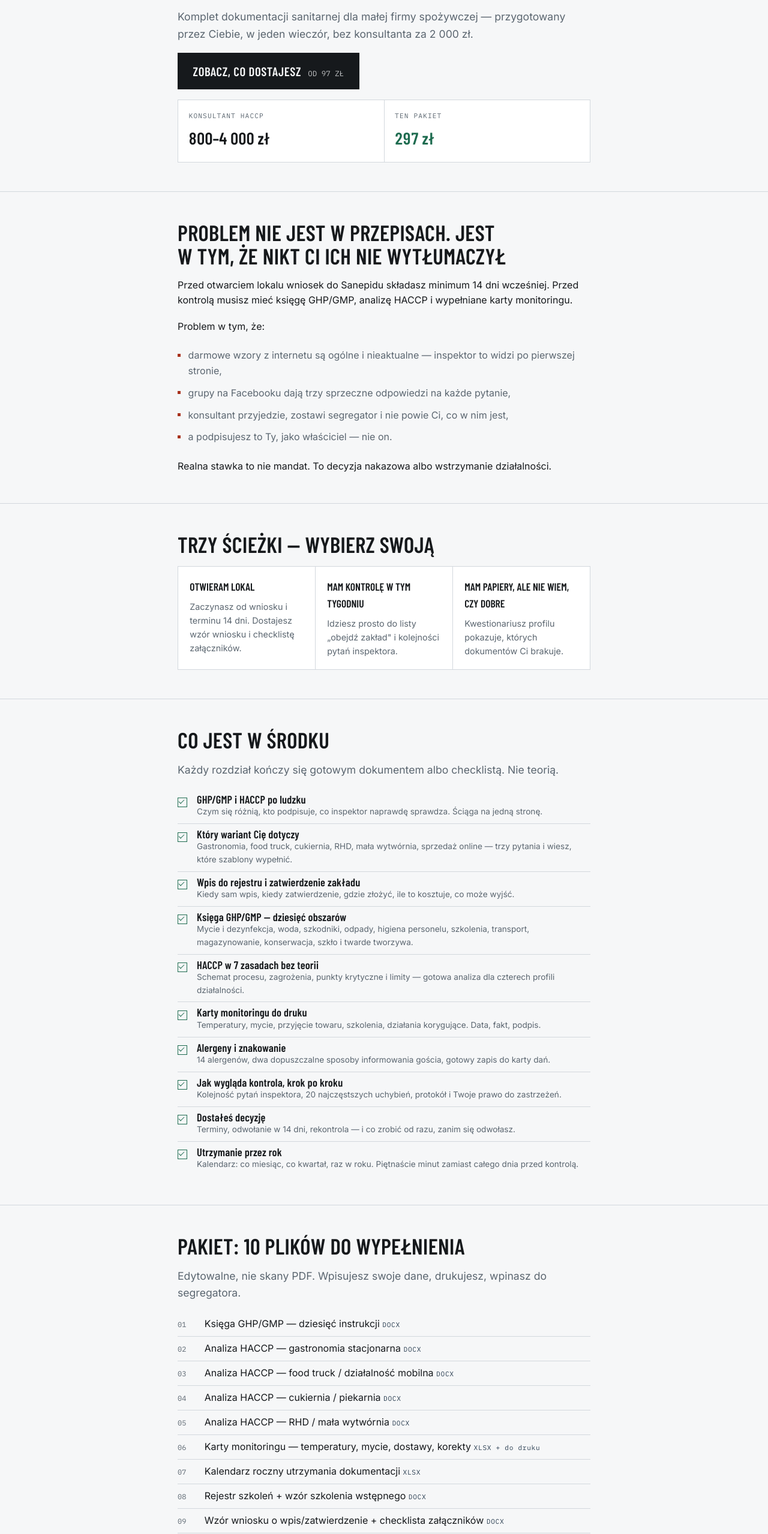
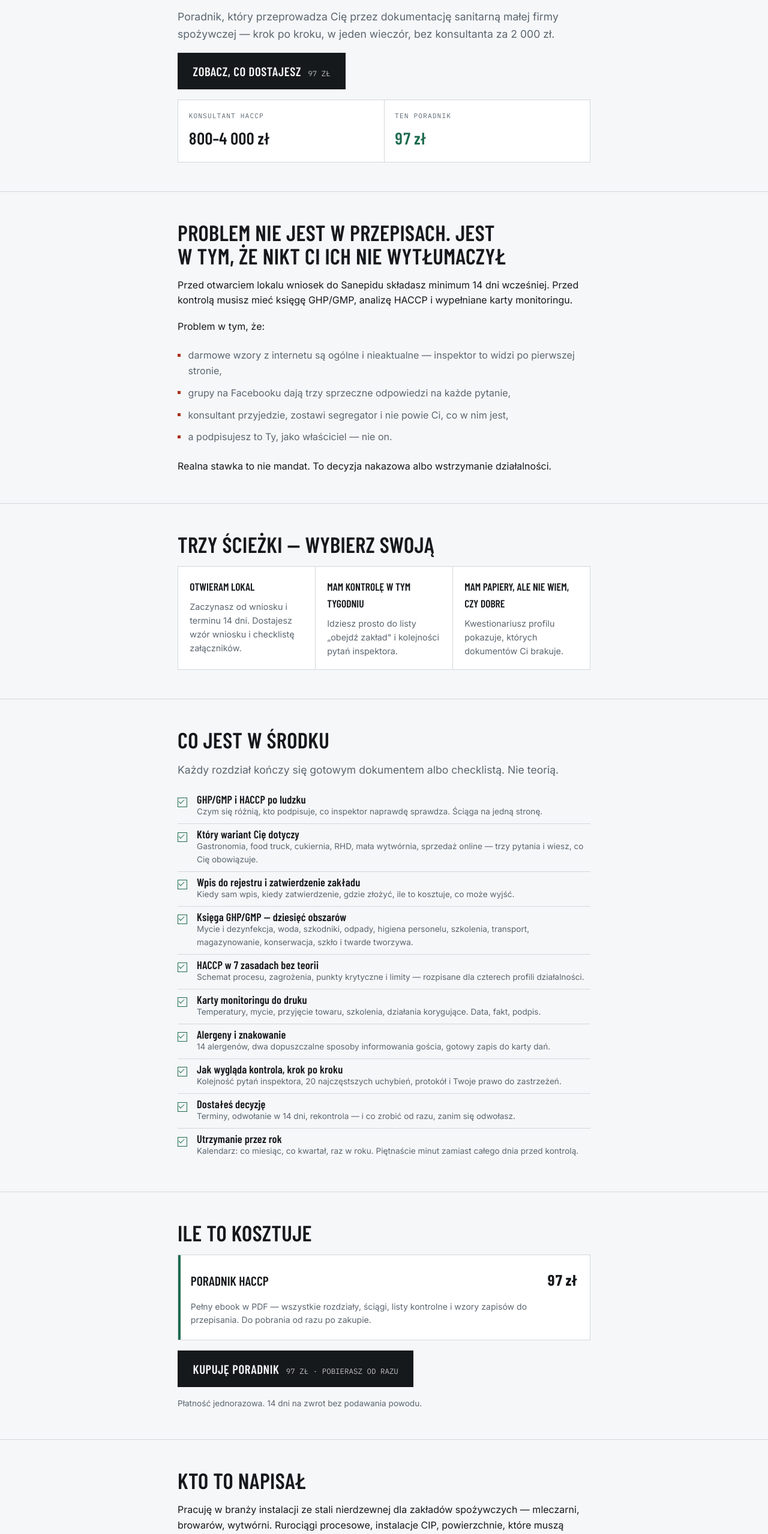
Before and after one commit to plabiak81/plabiak81.github.io, a plain HTML site: page haccp/index.html in a window 1280 px wide. Shown: the part 242-2800 px from the top of the page at 60% size. Drawn offline with nearby package versions, Linux system fonts and the light colour scheme.

Commit message:
Podlacz przycisk zakupu i dostosuj oferte do wersji za 97 zl
Co-Authored-By: Claude Opus 5 <noreply@anthropic.com>
Claude-Session: https://claude.ai/code/session_014EeueVZAjAFtV9VAdpgqBj

```diff
--- a/haccp/index.html
+++ b/haccp/index.html
@@ -114,11 +114,11 @@ footer .wrap{padding-block:2rem;font-size:.82rem;color:var(--muted)}
     <p class="eyebrow">Dokumentacja GHP/GMP i HACCP — mikrofirmy spożywcze</p>
     <h1>Sanepid puka do drzwi.<br>Masz papiery?</h1>
     <div class="rule"></div>
-    <p class="lead">Komplet dokumentacji sanitarnej dla małej firmy spożywczej — przygotowany przez Ciebie, w jeden wieczór, bez konsultanta za 2&nbsp;000 zł.</p>
-    <a class="cta" href="#cennik">Zobacz, co dostajesz <small>od 97 zł</small></a>
+    <p class="lead">Poradnik, który przeprowadza Cię przez dokumentację sanitarną małej firmy spożywczej — krok po kroku, w jeden wieczór, bez konsultanta za 2&nbsp;000 zł.</p>
+    <a class="cta" href="#cennik">Zobacz, co dostajesz <small>97 zł</small></a>
     <div class="compare">
       <div><span class="k">Konsultant HACCP</span><span class="v">800–4 000 zł</span></div>
-      <div><span class="k">Ten pakiet</span><span class="v good">297 zł</span></div>
+      <div><span class="k">Ten poradnik</span><span class="v good">97 zł</span></div>
     </div>
   </div>
 </header>
@@ -155,10 +155,10 @@ footer .wrap{padding-block:2rem;font-size:.82rem;color:var(--muted)}
     <p class="lead">Każdy rozdział kończy się gotowym dokumentem albo checklistą. Nie teorią.</p>
     <ul class="checks">
       <li><span class="box"></span><div><h3>GHP/GMP i HACCP po ludzku</h3><p class="note">Czym się różnią, kto podpisuje, co inspektor naprawdę sprawdza. Ściąga na jedną stronę.</p></div></li>
-      <li><span class="box"></span><div><h3>Który wariant Cię dotyczy</h3><p class="note">Gastronomia, food truck, cukiernia, RHD, mała wytwórnia, sprzedaż online — trzy pytania i wiesz, które szablony wypełnić.</p></div></li>
+      <li><span class="box"></span><div><h3>Który wariant Cię dotyczy</h3><p class="note">Gastronomia, food truck, cukiernia, RHD, mała wytwórnia, sprzedaż online — trzy pytania i wiesz, co Cię obowiązuje.</p></div></li>
       <li><span class="box"></span><div><h3>Wpis do rejestru i zatwierdzenie zakładu</h3><p class="note">Kiedy sam wpis, kiedy zatwierdzenie, gdzie złożyć, ile to kosztuje, co może wyjść.</p></div></li>
       <li><span class="box"></span><div><h3>Księga GHP/GMP — dziesięć obszarów</h3><p class="note">Mycie i dezynfekcja, woda, szkodniki, odpady, higiena personelu, szkolenia, transport, magazynowanie, konserwacja, szkło i twarde tworzywa.</p></div></li>
-      <li><span class="box"></span><div><h3>HACCP w 7 zasadach bez teorii</h3><p class="note">Schemat procesu, zagrożenia, punkty krytyczne i limity — gotowa analiza dla czterech profili działalności.</p></div></li>
+      <li><span class="box"></span><div><h3>HACCP w 7 zasadach bez teorii</h3><p class="note">Schemat procesu, zagrożenia, punkty krytyczne i limity — rozpisane dla czterech profili działalności.</p></div></li>
       <li><span class="box"></span><div><h3>Karty monitoringu do druku</h3><p class="note">Temperatury, mycie, przyjęcie towaru, szkolenia, działania korygujące. Data, fakt, podpis.</p></div></li>
       <li><span class="box"></span><div><h3>Alergeny i znakowanie</h3><p class="note">14 alergenów, dwa dopuszczalne sposoby informowania gościa, gotowy zapis do karty dań.</p></div></li>
       <li><span class="box"></span><div><h3>Jak wygląda kontrola, krok po kroku</h3><p class="note">Kolejność pytań inspektora, 20 najczęstszych uchybień, protokół i Twoje prawo do zastrzeżeń.</p></div></li>
@@ -168,44 +168,17 @@ footer .wrap{padding-block:2rem;font-size:.82rem;color:var(--muted)}
   </div>
 </section>
 
-<section>
-  <div class="wrap stack">
-    <h2>Pakiet: 10 plików do wypełnienia</h2>
-    <p class="lead">Edytowalne, nie skany PDF. Wpisujesz swoje dane, drukujesz, wpinasz do segregatora.</p>
-    <ul class="files">
-      <li><span class="n">01</span><div>Księga GHP/GMP — dziesięć instrukcji <span class="fmt">DOCX</span></div></li>
-      <li><span class="n">02</span><div>Analiza HACCP — gastronomia stacjonarna <span class="fmt">DOCX</span></div></li>
-      <li><span class="n">03</span><div>Analiza HACCP — food truck / działalność mobilna <span class="fmt">DOCX</span></div></li>
-      <li><span class="n">04</span><div>Analiza HACCP — cukiernia / piekarnia <span class="fmt">DOCX</span></div></li>
-      <li><span class="n">05</span><div>Analiza HACCP — RHD / mała wytwórnia <span class="fmt">DOCX</span></div></li>
-      <li><span class="n">06</span><div>Karty monitoringu — temperatury, mycie, dostawy, korekty <span class="fmt">XLSX + do druku</span></div></li>
-      <li><span class="n">07</span><div>Kalendarz roczny utrzymania dokumentacji <span class="fmt">XLSX</span></div></li>
-      <li><span class="n">08</span><div>Rejestr szkoleń + wzór szkolenia wstępnego <span class="fmt">DOCX</span></div></li>
-      <li><span class="n">09</span><div>Wzór wniosku o wpis/zatwierdzenie + checklista załączników <span class="fmt">DOCX</span></div></li>
-      <li><span class="n">10</span><div>Lista „obejdź zakład" + tabela alergenów <span class="fmt">PDF do druku</span></div></li>
-    </ul>
-  </div>
-</section>
-
 <section id="cennik">
   <div class="wrap stack">
     <h2>Ile to kosztuje</h2>
     <div class="tiers">
-      <div class="tier">
-        <span class="name">Ebook</span><span class="price">97 zł</span>
-        <span class="desc">Sama wiedza: wszystkie rozdziały i lista kontrolna przed kontrolą. Dokumenty wypełniasz po swojemu.</span>
-      </div>
       <div class="tier main">
-        <span class="name">Pakiet <span class="badge">najczęściej wybierany</span></span><span class="price">297 zł</span>
-        <span class="desc">Ebook + 10 edytowalnych plików DOCX/XLSX. Komplet dokumentacji gotowy do wypełnienia w jeden wieczór.</span>
-      </div>
-      <div class="tier">
-        <span class="name">Premium</span><span class="price">597 zł</span>
-        <span class="desc">Pakiet + warianty branżowe dopasowane do Twojego profilu i aktualizacje przy zmianie przepisów.</span>
+        <span class="name">Poradnik HACCP</span><span class="price">97 zł</span>
+        <span class="desc">Pełny ebook w PDF — wszystkie rozdziały, ściągi, listy kontrolne i wzory zapisów do przepisania. Do pobrania od razu po zakupie.</span>
       </div>
     </div>
-    <a class="cta" href="#">Kupuję pakiet <small>297 zł · dostęp natychmiast</small></a>
-    <p class="note">Płatność jednorazowa. Pliki pobierasz od razu po zakupie.</p>
+    <a class="cta" href="https://mojeaccount.gumroad.com/l/haccp?wanted=true">Kupuję poradnik <small>97 zł · pobierasz od razu</small></a>
+    <p class="note">Płatność jednorazowa. 14 dni na zwrot bez podawania powodu.</p>
   </div>
 </section>
 
@@ -224,7 +197,7 @@ footer .wrap{padding-block:2rem;font-size:.82rem;color:var(--muted)}
     <div>
       <details><summary>Czy to wystarczy zamiast konsultanta?</summary><p>Do standardowej mikrofirmy spożywczej — tak. Dokumentację GHP/GMP i HACCP podpisuje właściciel, nie konsultant, więc formalnie nic nie stoi na przeszkodzie, żebyś przygotował ją sam. Przy nietypowej technologii albo dużym zakładzie produkcyjnym warto mimo wszystko skonsultować analizę zagrożeń.</p></details>
       <details><summary>Czy dokumenty są aktualne?</summary><p>Tak, na dzień publikacji. W wersji Premium dostajesz aktualizacje, gdy zmieniają się przepisy.</p></details>
-      <details><summary>Mam food trucka / sprzedaję z domu. To dla mnie?</summary><p>Tak. W pakiecie są osobne analizy HACCP dla gastronomii stacjonarnej, działalności mobilnej, cukierni i RHD. Kwestionariusz w rozdziale 2 wskazuje, którą wypełnić.</p></details>
+      <details><summary>Mam food trucka / sprzedaję z domu. To dla mnie?</summary><p>Tak. Poradnik omawia osobno gastronomię stacjonarną, działalność mobilną, cukiernię i RHD. Kwestionariusz w rozdziale 2 wskazuje, który profil Cię dotyczy.</p></details>
       <details><summary>Ile czasu zajmuje wypełnienie?</summary><p>Jeden wieczór, jeśli znasz swój zakład. Najdłużej zajmuje księga GHP/GMP — tam wpisujesz swoje harmonogramy i strefy.</p></details>
       <details><summary>Czy dostanę fakturę?</summary><p>Tak, faktura wystawiana jest automatycznie po zakupie.</p></details>
       <details><summary>Co, jeśli inspektor zakwestionuje dokument?</summary><p>Napisz — wspólnie przejdziemy przez uwagę i poprawimy zapis. To materiał pomocniczy, ale nie zostawiam z nim samego.</p></details>
```
